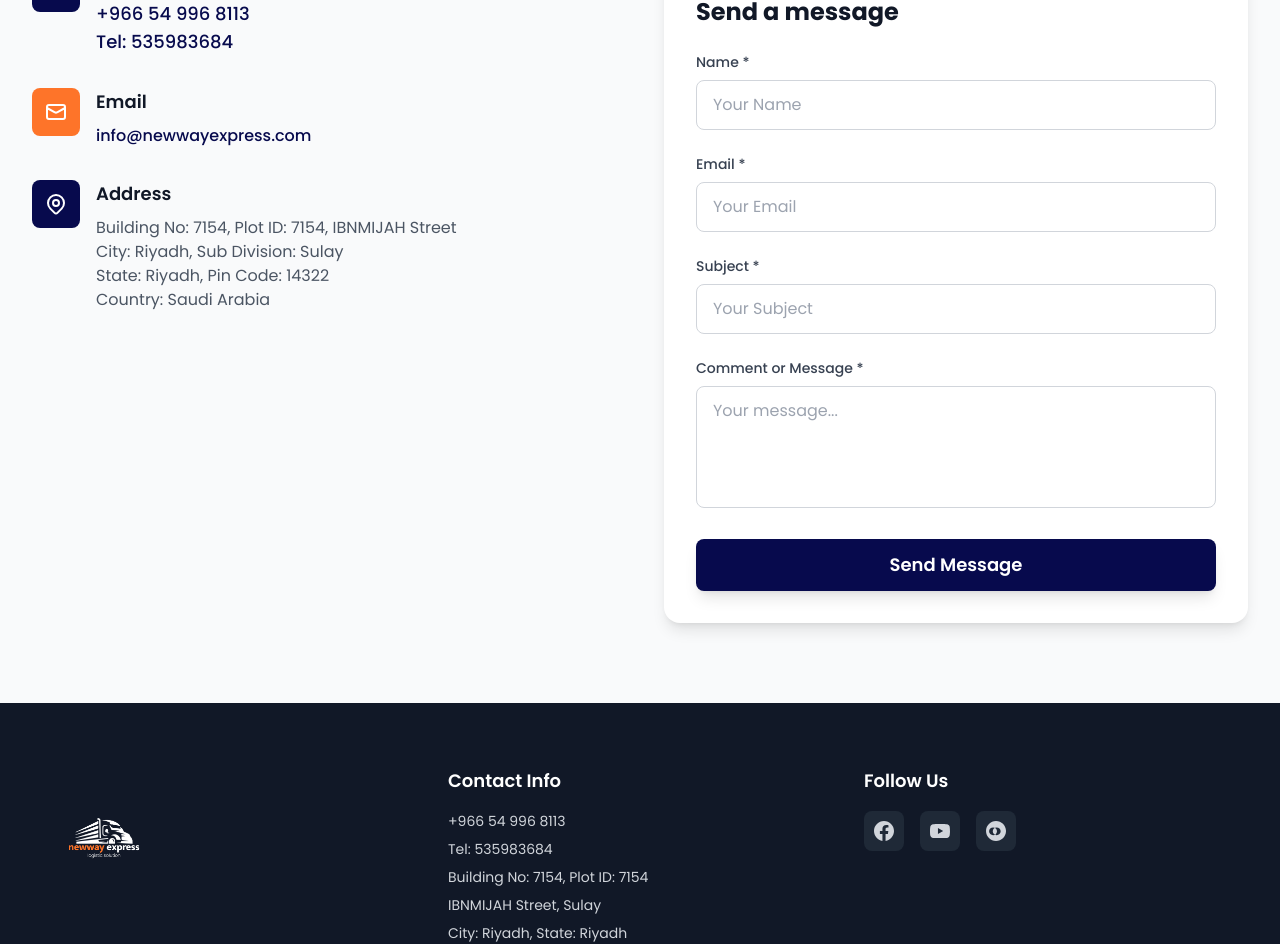
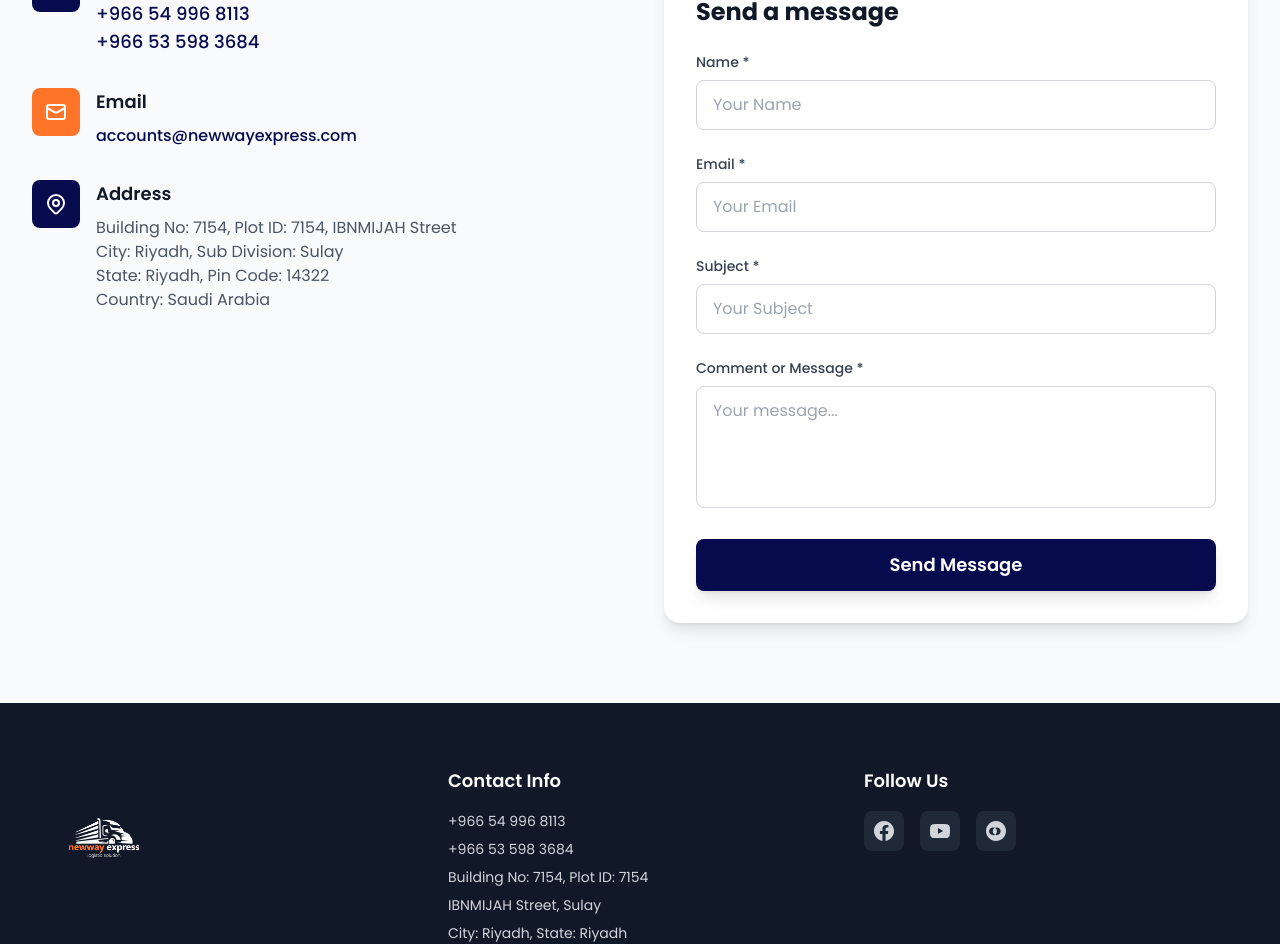
Before and after one commit to alishahal100/newway-express, a Next.js app: page / in a window 1280 px wide. Shown: the part 5051-5995 px from the top of the page. Built offline with nearby package versions, Linux system fonts and the light colour scheme.

Commit message:
contact info correction

```diff
--- a/src/components/Contact.js
+++ b/src/components/Contact.js
@@ -64,7 +64,7 @@ const Contact = () => {
                   +966 54 996 8113
                 </p>
                 <p className="text-blue-600 font-medium text-lg">
-                  Tel: 535983684
+                 +966 53 598 3684
                 </p>
               </div>
             </motion.div>
@@ -100,7 +100,7 @@ const Contact = () => {
                   Email
                 </h3>
                 <p className="text-blue-600 font-medium">
-                  info@newwayexpress.com
+                  accounts@newwayexpress.com
                 </p>
               </div>
             </motion.div>
--- a/src/components/Footer.js
+++ b/src/components/Footer.js
@@ -78,7 +78,7 @@ const Footer = () => {
     <p>+966 54 996 8113</p>
 
 
-    <p>Tel: 535983684</p>
+    <p>+966 53 598 3684</p>
     <p>Building No: 7154, Plot ID: 7154</p>
     <p>IBNMIJAH Street, Sulay</p>
     <p>City: Riyadh, State: Riyadh</p>
```
